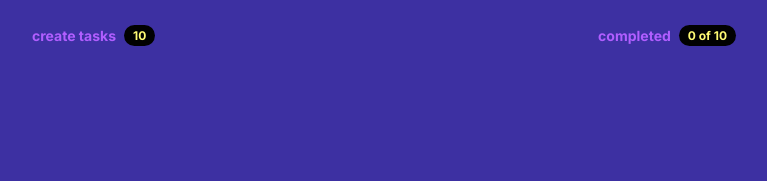
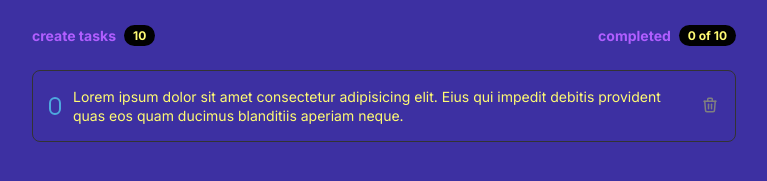
Before and after one commit to AnnaGraphic/TODO, a React (Vite) app: page / in a window 1280 px wide. Shown: the part 265-446 px from the top of the page, without its empty margins (256-1023 px from the left). Built offline with nearby package versions, Linux system fonts and the light colour scheme.

Commit message:
Task: init

```diff
--- /dev/null
+++ b/src/components/Task/index.jsx
@@ -0,0 +1,16 @@
+import styles from './task.module.css';
+import { TbTrash } from 'react-icons/tb'
+
+export function Task() {
+  return (
+    <div className={styles.task}>
+      <button className={styles.checkContainer}>
+        <div />
+      </button>
+      <p>Lorem ipsum dolor sit amet consectetur adipisicing elit. Eius qui impedit debitis provident quas eos quam ducimus blanditiis aperiam neque.</p>
+      <button className={styles.deleteButton}>
+        <TbTrash size={18}/>
+      </button>
+    </div>
+  )
+}
--- /dev/null
+++ b/src/components/Task/task.module.css
@@ -0,0 +1,55 @@
+:root {
+  --blue: #3D30A2;
+  --lila: #B15EFF;
+  --yellow: #FFFB73;
+}
+
+.task {
+  width: 100%;
+  background: var(--blue);
+  border: 1px solid #333333;
+  padding: 16px;
+  border-radius: 8px;
+  display: flex;
+  align-items: center;
+  justify-content: space-between;
+  gap: 12px;
+}
+
+.task p {
+  font-size: 14px;
+  line-height: 19px;
+  color: var(--yellow);
+  margin-right: auto;
+}
+
+p.textCompleted {
+  color: #808080;
+  text-decoration: line-through;
+}
+
+.checkContainer {
+  width: 18px;
+  height: 18px;
+  background: none;
+  border: none;
+}
+
+.checkContainer div {
+  width: 100%;
+  height: 100%;
+  border-radius: 999px;
+  border: 2px solid #4EA8DE;
+}
+
+.checkContainer svg {
+  width: 100%;
+  height: 100%;
+  color: var(--lila);
+}
+
+.deleteButton {
+  background: none;
+  border: none;
+  color: #808080;
+}
--- a/src/components/Tasks/index.jsx
+++ b/src/components/Tasks/index.jsx
@@ -1,4 +1,6 @@
-import styles from './tasks.module.css'
+import styles from './tasks.module.css';
+import { Task } from '../Task/index.jsx';
+
 export function Tasks() {
   return(
     <section className={styles.tasks} >
@@ -15,7 +17,7 @@ export function Tasks() {
         </div>
       </header>
       <div className={styles.list}>
-
+        <Task />
       </div>
     </section>
   )
```
